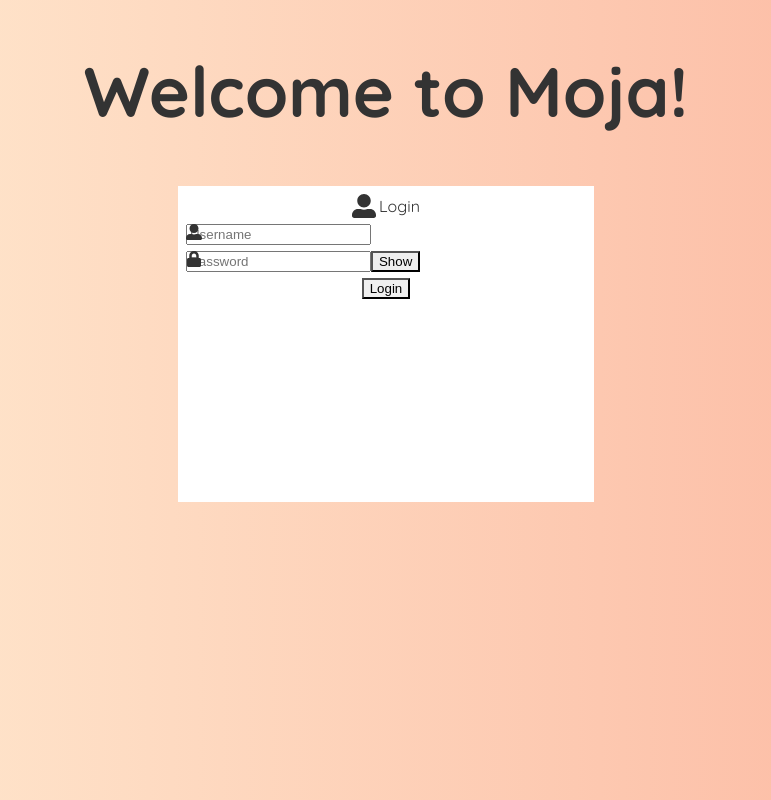
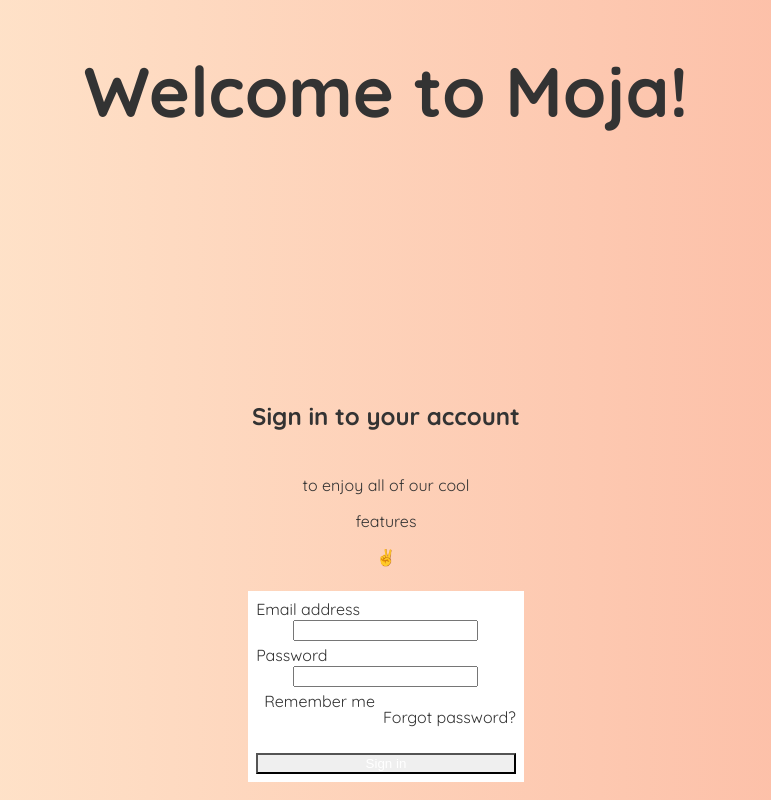
Before and after one commit to Moja-bangladesh/Moja, a React (Vite) app in the folder Moja/: page / in a window 1280 px wide. Shown: the top 800 px of the page, without its empty margins (254-1025 px from the left). Built offline with nearby package versions, Linux system fonts and the light colour scheme.

Commit message:
Trying to get the login up

```diff
--- a/Moja/src/ChakraLogin.tsx
+++ b/Moja/src/ChakraLogin.tsx
@@ -1,56 +1,65 @@
-import React, { useState } from 'react';
-import { Box, Flex, Input, Stack, InputGroup, InputLeftElement, Button } from '@chakra-ui/react';
-import { FaUserAlt, FaLock } from 'react-icons/fa';
+import {
+  Flex,
+  Box,
+  FormControl,
+  FormLabel,
+  Input,
+  Checkbox,
+  Stack,
+  Button,
+  Heading,
+  Text,
+  useColorModeValue,
+} from '@chakra-ui/react'
 
-const ChakraLogin = () => {
-  const [showPassword, setShowPassword] = useState(false);
-
+export default function SimpleCard() {
   return (
     <Flex
-      width="full"
-      justifyContent="center"
-      alignItems="flex-start"
-      height="calc(100vh - 100px)"
-      bg="gray.100"
-      p={4}
-    >
-      <Box
-        p={8}
-        maxWidth="md"
-        borderWidth={1}
-        borderRadius="lg"
-        bg="white"
-        boxShadow="md"
-        width="400px"
-        height="300px"
-      >
-        <Flex alignItems="center" justifyContent="center" mb={6}>
-          <FaUserAlt color="gray.300" fontSize="24px" />
-          <Box ml={3}>Login</Box>
-        </Flex>
-        <Stack spacing={6} alignItems="center">
-          <InputGroup>
-            <InputLeftElement pointerEvents="none" children={<FaUserAlt color="gray.300" />} />
-            <Input type="text" placeholder="Username" size="lg" />
-          </InputGroup>
-          <InputGroup>
-            <InputLeftElement pointerEvents="none" children={<FaLock color="gray.300" />} />
-            <Input
-              type={showPassword ? 'text' : 'password'}
-              placeholder="Password"
-              size="lg"
-            />
-            <Button size="lg" onClick={() => setShowPassword(!showPassword)}>
-              {showPassword ? 'Hide' : 'Show'}
-            </Button>
-          </InputGroup>
-          <Button colorScheme="teal" width="full" size="lg">
-            Login
-          </Button>
+      minH={'100vh'}
+      align={'center'}
+      justify={'center'}
+      bg={useColorModeValue('gray.50', 'gray.800')}>
+      <Stack spacing={8} mx={'auto'} maxW={'lg'} py={12} px={6}>
+        <Stack align={'center'}>
+          <Heading fontSize={'4xl'}>Sign in to your account</Heading>
+          <Text fontSize={'lg'} color={'gray.600'}>
+            to enjoy all of our cool <Text color={'blue.400'}>features</Text> ✌️
+          </Text>
         </Stack>
-      </Box>
+        <Box
+          rounded={'lg'}
+          bg={useColorModeValue('white', 'gray.700')}
+          boxShadow={'lg'}
+          p={8}>
+          <Stack spacing={4}>
+            <FormControl id="email">
+              <FormLabel>Email address</FormLabel>
+              <Input type="email" />
+            </FormControl>
+            <FormControl id="password">
+              <FormLabel>Password</FormLabel>
+              <Input type="password" />
+            </FormControl>
+            <Stack spacing={10}>
+              <Stack
+                direction={{ base: 'column', sm: 'row' }}
+                align={'start'}
+                justify={'space-between'}>
+                <Checkbox>Remember me</Checkbox>
+                <Text color={'blue.400'}>Forgot password?</Text>
+              </Stack>
+              <Button
+                bg={'blue.400'}
+                color={'white'}
+                _hover={{
+                  bg: 'blue.500',
+                }}>
+                Sign in
+              </Button>
+            </Stack>
+          </Stack>
+        </Box>
+      </Stack>
     </Flex>
-  );
-};
-
-export default ChakraLogin;
+  )
+}
```
